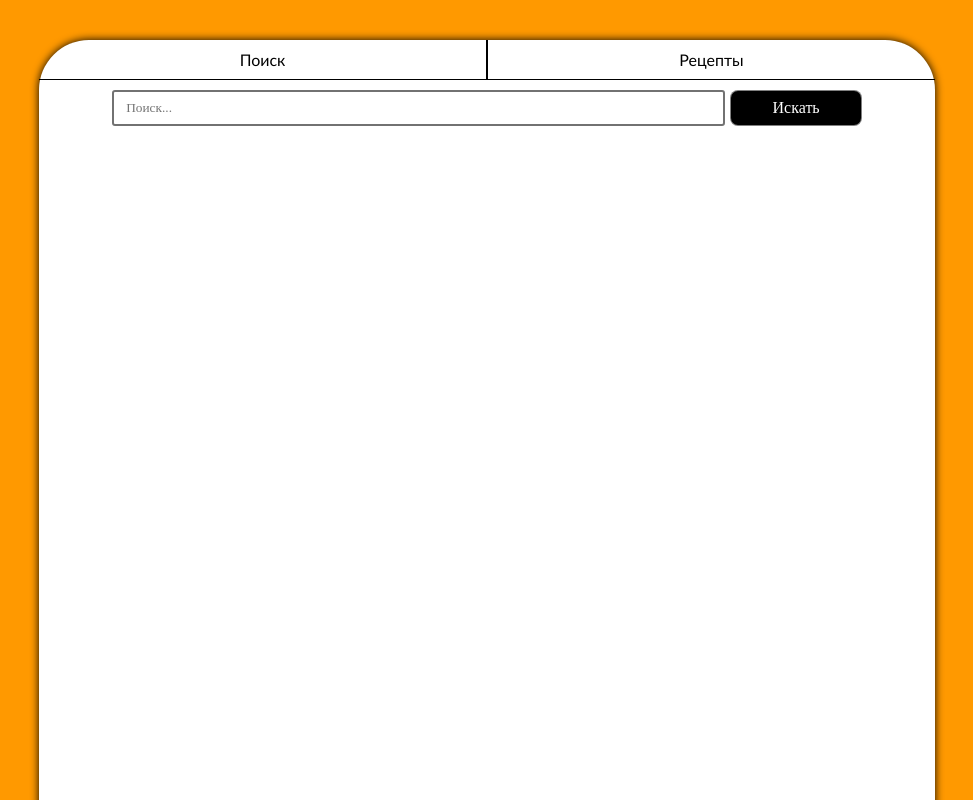
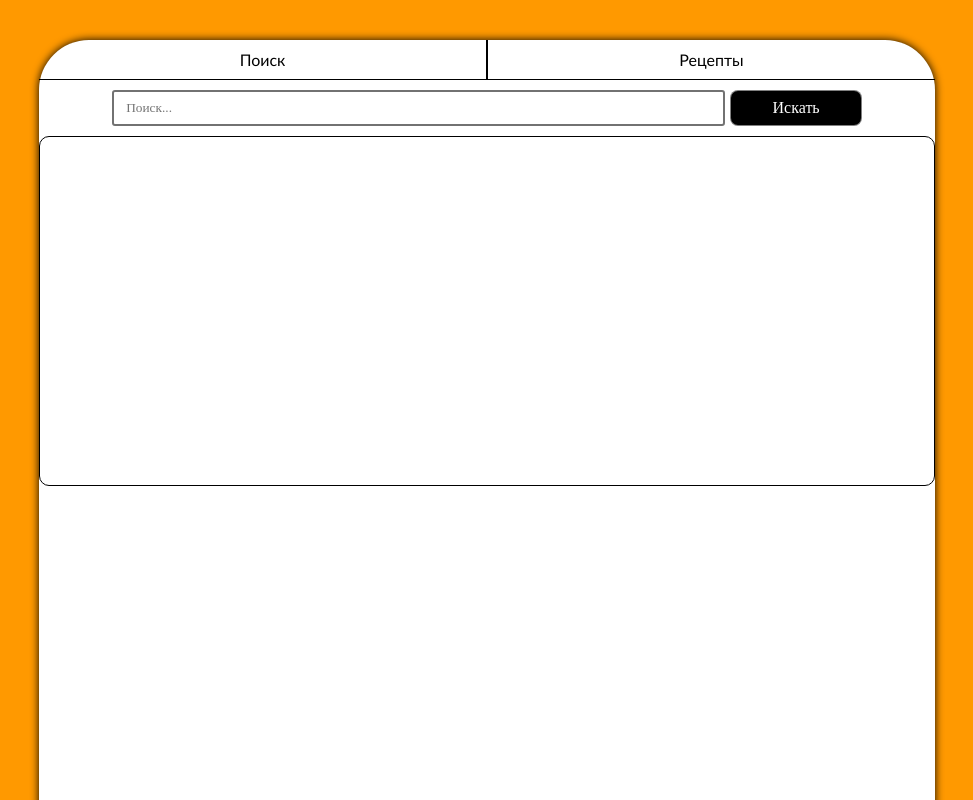
Before and after one commit to beautiful-cookie/recipe-book, a React (Create React App) app: page / in a window 1280 px wide. Shown: the whole page, without its empty margins (153-1126 px from the left). Built offline with nearby package versions, Linux system fonts and the light colour scheme; no server answers; a web font is replaced by a local one.

Commit message:
items file added

```diff
--- a/src/App.js
+++ b/src/App.js
@@ -1,13 +1,44 @@
 import './App.css';
 import Header from './components/Header/Header';
 import Search from './components/Search/Search';
+import Items from './components/Items/Items';
+import React, { useReducer, useEffect } from 'react';
+
+
+const reducer = (state, action) => {
+  switch (action) {
+    case '':
+      break;
+    default:
+      return state;
+  }
+}
+
+const initialState = {
+  search: 'морковь'
+}
 
 function App() {
+
+  const [state, dispatch] = useReducer(reducer, initialState)
+  const API = `https://api.edamam.com/api/recipes/v2?type=public&q=${state.search}&app_id=44654729&app_key=441fd11907adb74f6520c07afefa3676`
+
+  useEffect(() => {
+    fetch(API)
+    .then(response => response.json())
+    .then(recipesJSON => {
+      if (recipesJSON.Response === 'True') {
+
+      }
+    })
+  }, [])
+
   return (
     <div className="App">
       <div className='recipes-page-wrapper'>
         <Header />
         <Search />
+        <Items />
       </div>
     </div>
   );
--- /dev/null
+++ b/src/components/Items/Items.jsx
@@ -0,0 +1,13 @@
+import styles from './Items.module.css';
+
+const Items = () => {
+  return(
+    <div className={styles.itemsContainer}>
+      <div className={styles.itemWrapper}>
+
+      </div>
+    </div>
+  )
+}
+
+export default Items;
--- /dev/null
+++ b/src/components/Items/Items.module.css
@@ -0,0 +1,19 @@
+.itemsContainer {
+    display: flex;
+    justify-content: center;
+    align-items: center;
+    flex-wrap: wrap;
+    width: 100%;
+    height: auto;
+}
+
+.itemWrapper {
+    display: flex;
+    justify-content: center;
+    align-items: center;
+    flex: 30%;
+    width: 250px;
+    height: 350px;
+    border: 1px solid black;
+    border-radius: 10px;
+}
--- a/src/components/Search/Search.jsx
+++ b/src/components/Search/Search.jsx
@@ -1,10 +1,21 @@
 import styles from './Search.module.css'
+import React, { useState } from 'react';
 
-const Search = () => {
+const Search = (props) => {
+    const [search, setSearch] = useState("");
+
+    const setSearchValue = (event) => {
+        setSearch(event.target.value)
+    }
+    const searchFunction = (event) => {
+        event.preventDefault()
+        setSearch("")
+    }
+
     return (
         <div className={styles.SearchWrapper}>
-            <input placeholder='Поиск...' type="text" className={styles.Search} />
-            <button className={styles.SearchButton}>Искать</button>
+            <input placeholder='Поиск...' type="text" value={search} onChange={setSearchValue} className={styles.Search} />
+            <input type='submit' value='Искать' onClick={searchFunction} className={styles.SearchButton} />
         </div>
     )
 }
```
